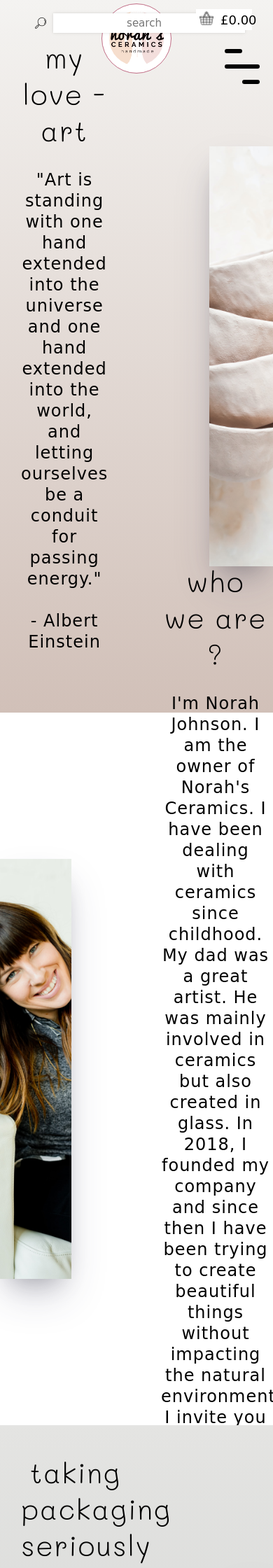
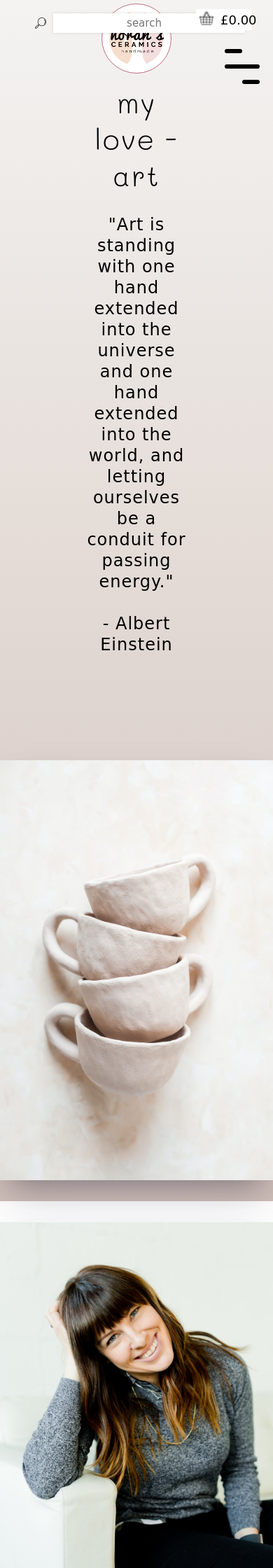
Before and after one commit to Izabela88/norahs-ceramics, a Django app: page /about/ in a window 390 px wide; the page is wider, and only the part inside the window is pictured. Shown: the top 2240 px of that part at 70% size. Run offline with Django 4.2, Linux system fonts and the light colour scheme; some libraries are stand-ins or nearby versions; some web fonts are replaced.

Commit message:
Add media queries for about section

```diff
--- a/about/static/about/css/style.css
+++ b/about/static/about/css/style.css
@@ -87,3 +87,34 @@
     margin-left: 30px;
     text-align: center;
 }
+
+
+@media screen and (max-width: 1150px) {
+    .container {
+        flex-direction: column;
+    }
+
+    .who-txt,
+    .help-txt,
+    .eco-txt,
+    .about-txt {
+        margin-top: 120px;
+        margin-bottom: 90px;
+        margin-left: auto;
+        margin-right: auto;
+    }
+
+    .about-section,
+    .who-section,
+    .eco-section,
+    .help-section {
+        position: relative;
+        height: 100%;
+        min-height: 100vh;
+    }
+
+    .about-image, .who-image, .eco-image, .help-image {
+        margin-top: 30px;
+        margin-bottom: 30px;
+    }
+}
--- a/home/static/home/css/style.css
+++ b/home/static/home/css/style.css
@@ -670,7 +670,7 @@ main section .carousel-container .dots .dot:hover {
     .cards {
         grid-template-columns: repeat(2, 1fr);
         width: 645px;
-        margin-top: 205px;
+        margin-top: 475px;
         margin-bottom: 100px;
     }
 
--- a/home/templates/home/home.html
+++ b/home/templates/home/home.html
@@ -157,7 +157,7 @@
   <div class="bg-box"></div>
   <div class="container container-mobiles">
     <div class="text-box">
-      <h2>new collection</h2>
+      <h2>check a new collection of ceramic decors</h2>
       <p>Discover a new collection of unusual ceramic decorations that will
          change the interior of your home.
       </p>
@@ -187,7 +187,7 @@
         <div class="part">
           <img src="{% static 'images/support.png' %}" alt="">
           <h4>24h support</h4>
-          <p>Our hotline is open 24 hours a day.</p>
+          <p>Our telephone line is open 24h.</p>
         </div>
         <div class="part">
           <img src="{% static 'images/charity.png' %}" alt="">
```
